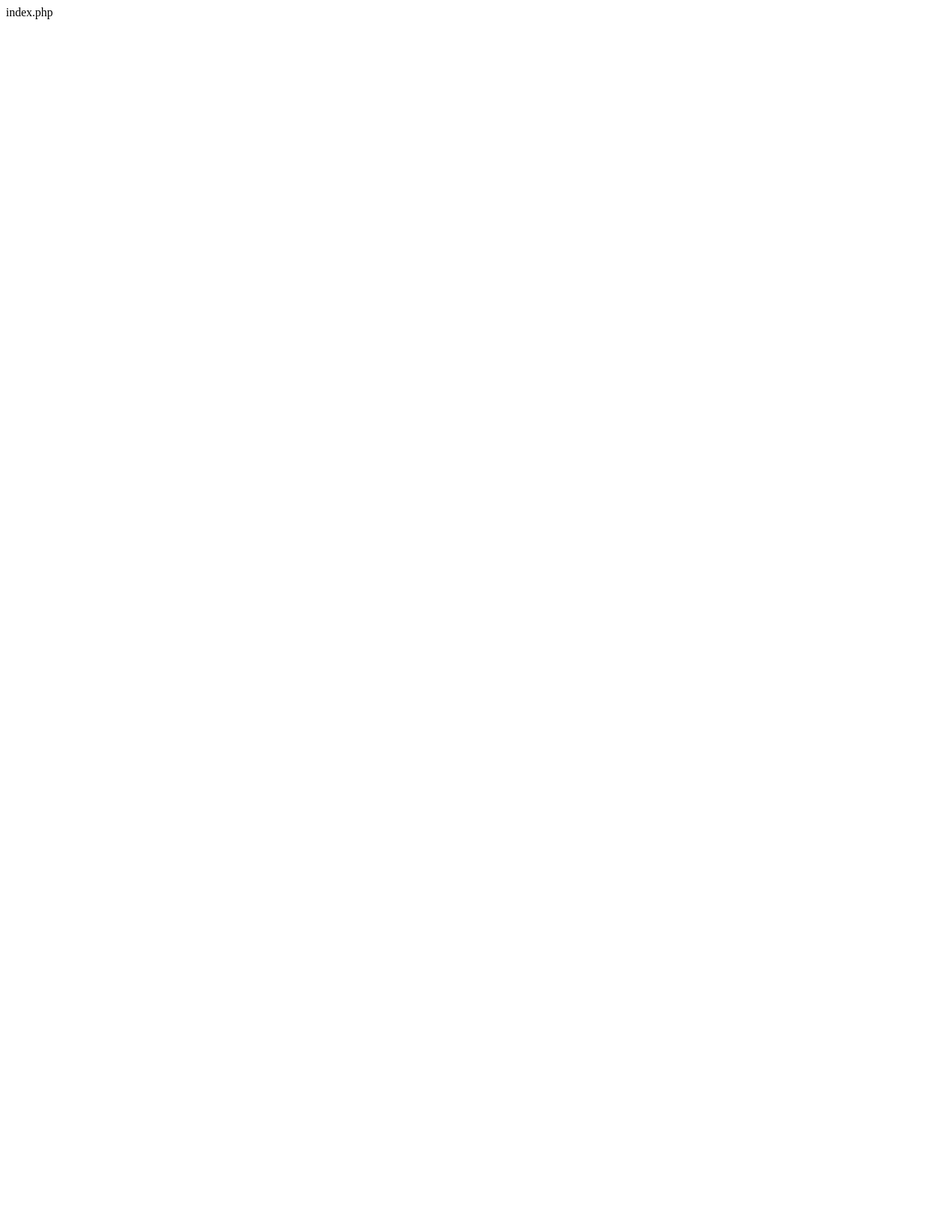
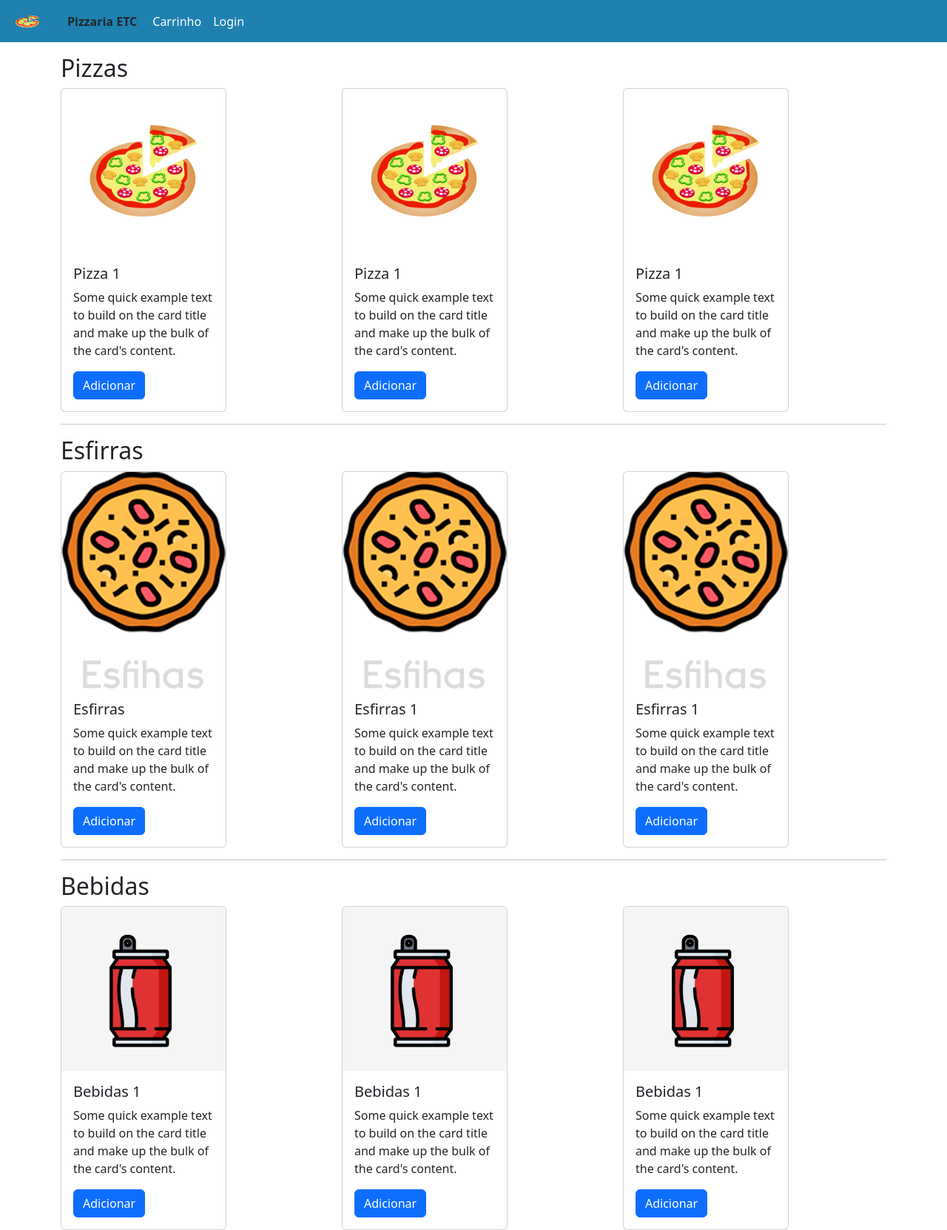
Before and after one commit to RoniePeterson/ProjetoVendasEtc, a PHP site: page / in a window 1280 px wide. Before the commit the page is almost empty. Shown: the whole page at 74% size. Before the commit the page ends 26 px from the top, so only its background shows below. Run offline with PHP 8.4, Linux system fonts and the light colour scheme.

Commit message:
feature: pagina principal inicio

```diff
--- a/PizzariaEtc/View/login.php
+++ b/PizzariaEtc/View/login.php
@@ -24,6 +24,7 @@
           <div id="passwordHelp" class="form-text">Informe ssua senha</div>
         </div>
         <button type="submit" class="btn btn-success">Logar</button>
+        <a href="/index.php" class="btn btn-warning">Sair</a>
       </form>
     </section>
   </main>
--- a/PizzariaEtc/index.php
+++ b/PizzariaEtc/index.php
@@ -1 +1,140 @@
-index.php
+<?php require_once "view/layouts/header.php"; ?>
+<nav class="navbar navbar-expand-lg mb-3" style="background-color: #1e81b0;">
+  <div class="container-fluid">
+    <a class="navbar-brand" href="#">
+      <img src="/Assets/imagens/pizza-logo.png" alt="Logo" width="50" height="30" class="d-inline-block align-text-top">
+      <a href="../view" class="btn"><strong>Pizzaria ETC</strong></a>
+    </a>
+    <div class="collapse navbar-collapse" id="navbarScroll">
+      <ul class="navbar-nav me-auto my-2 my-lg-0 navbar-nav-scroll " style="--bs-scroll-height: 100px;">
+        <li class="nav-item">
+          <a class="nav-link text-white" href="#">Carrinho</a>
+        </li>
+
+        <li class="nav-item">
+          <a class="nav-link text-white" href="view/login.php">Login</a>
+        </li>
+      </ul>
+    </div>
+  </div>
+</nav>
+<main class="container">
+  <section id="pizzas">
+    <h2>Pizzas</h2>
+    <div class="row">
+      <div class="col-4">
+        <div class="card" style="width: 14rem;">
+          <img src="/Assets/imagens/pizza-logo.png" class="card-img-top" alt="Imagem de pizza">
+          <div class="card-body">
+            <h5 class="card-title">Pizza 1</h5>
+            <p class="card-text">Some quick example text to build on the card title and make up the bulk of the card's content.</p>
+            <a href="#" class="btn btn-primary">Adicionar</a>
+          </div>
+        </div>
+      </div>
+
+      <div class="col-4">
+        <div class="card" style="width: 14rem;">
+          <img src="/Assets/imagens/pizza-logo.png" class="card-img-top" alt="Imagem de pizza">
+          <div class="card-body">
+            <h5 class="card-title">Pizza 1</h5>
+            <p class="card-text">Some quick example text to build on the card title and make up the bulk of the card's content.</p>
+            <a href="#" class="btn btn-primary">Adicionar</a>
+          </div>
+        </div>
+      </div>
+
+      <div class="col-4">
+        <div class="card" style="width: 14rem;">
+          <img src="/Assets/imagens/pizza-logo.png" class="card-img-top" alt="Imagem de pizza">
+          <div class="card-body">
+            <h5 class="card-title">Pizza 1</h5>
+            <p class="card-text">Some quick example text to build on the card title and make up the bulk of the card's content.</p>
+            <a href="#" class="btn btn-primary">Adicionar</a>
+          </div>
+        </div>
+      </div>
+    </div>
+  </section>
+
+  <hr>
+  <section id="esfirras">
+    <h2>Esfirras</h2>
+    <div class="row">
+      <div class="col-4">
+        <div class="card" style="width: 14rem;">
+          <img src="/Assets/imagens/esfirras.png" class="card-img-top" alt="Imagem de esfirras">
+          <div class="card-body">
+            <h5 class="card-title">Esfirras</h5>
+            <p class="card-text">Some quick example text to build on the card title and make up the bulk of the card's content.</p>
+            <a href="#" class="btn btn-primary">Adicionar</a>
+          </div>
+        </div>
+      </div>
+
+      <div class="col-4">
+        <div class="card" style="width: 14rem;">
+          <img src="/Assets/imagens/esfirras.png" class="card-img-top" alt="Imagem de esfirras">
+          <div class="card-body">
+            <h5 class="card-title">Esfirras 1</h5>
+            <p class="card-text">Some quick example text to build on the card title and make up the bulk of the card's content.</p>
+            <a href="#" class="btn btn-primary">Adicionar</a>
+          </div>
+        </div>
+      </div>
+
+      <div class="col-4">
+        <div class="card" style="width: 14rem;">
+          <img src="/Assets/imagens/esfirras.png" class="card-img-top" alt="Imagem de esfirras">
+          <div class="card-body">
+            <h5 class="card-title">Esfirras 1</h5>
+            <p class="card-text">Some quick example text to build on the card title and make up the bulk of the card's content.</p>
+            <a href="#" class="btn btn-primary">Adicionar</a>
+          </div>
+        </div>
+      </div>
+    </div>
+  </section>
+
+  <hr>
+  <section id="bebidas">
+    <h2>Bebidas</h2>
+    <div class="row">
+      <div class="col-4">
+        <div class="card" style="width: 14rem;">
+          <img src="/Assets/imagens/bebidas.png" class="card-img-top" alt="Imagem de bebidas">
+          <div class="card-body">
+            <h5 class="card-title">Bebidas 1</h5>
+            <p class="card-text">Some quick example text to build on the card title and make up the bulk of the card's content.</p>
+            <a href="#" class="btn btn-primary">Adicionar</a>
+          </div>
+        </div>
+      </div>
+
+      <div class="col-4">
+        <div class="card" style="width: 14rem;">
+          <img src="/Assets/imagens/bebidas.png" class="card-img-top" alt="Imagem de bebidas">
+          <div class="card-body">
+            <h5 class="card-title">Bebidas 1</h5>
+            <p class="card-text">Some quick example text to build on the card title and make up the bulk of the card's content.</p>
+            <a href="#" class="btn btn-primary">Adicionar</a>
+          </div>
+        </div>
+      </div>
+
+      <div class="col-4">
+        <div class="card" style="width: 14rem;">
+          <img src="/Assets/imagens/bebidas.png" class="card-img-top" alt="Imagem de bebidas">
+          <div class="card-body">
+            <h5 class="card-title">Bebidas 1</h5>
+            <p class="card-text">Some quick example text to build on the card title and make up the bulk of the card's content.</p>
+            <a href="#" class="btn btn-primary">Adicionar</a>
+          </div>
+        </div>
+      </div>
+    </div>
+
+  </section>
+
+</main>
+<?php require_once "view/layouts/footer.php"; ?>
```
Also changed, not shown: PizzariaEtc/Assets/imagens/bebidas.png (added), PizzariaEtc/Assets/imagens/esfirras.png (added).
